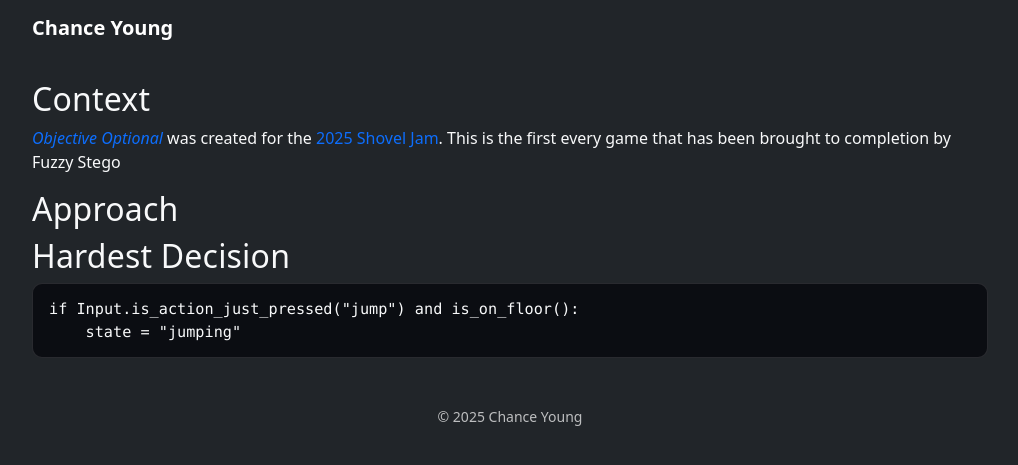
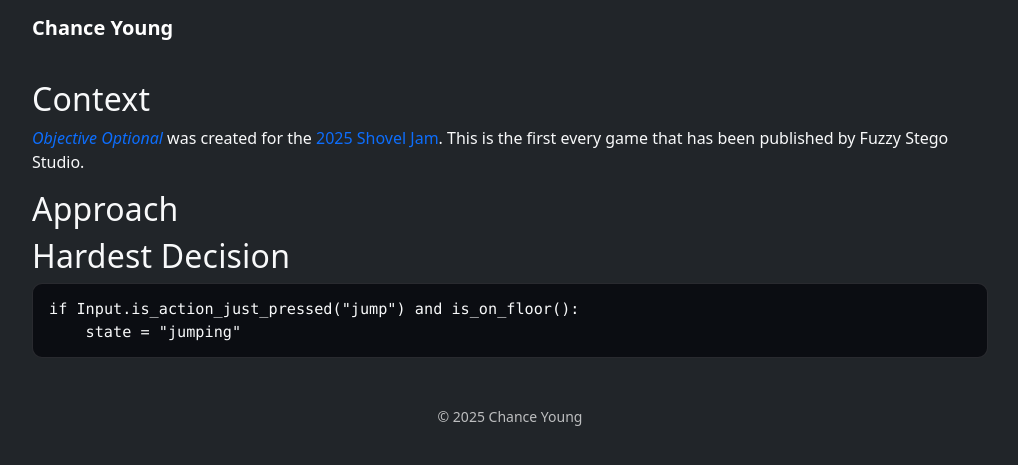
Before and after one commit to ChanceYoung/ChanceYoung.github.io, a Jekyll site: the page built from projects/objectiveoptional.md, in a window 1280 px wide. Shown: the top 465 px of the page, without its empty margins (130-1148 px from the left). Built offline with Jekyll 4.4.1, drawn with Linux system fonts in a browser that asks for light colours.

Commit message:
projects/objectiveoptional.md updated from https://stackedit.io/

```diff
--- a/projects/objectiveoptional.md
+++ b/projects/objectiveoptional.md
@@ -9,7 +9,7 @@ featured: true     # appears on the home page grid
 ---
 
 ## Context
-[*Objective Optional*](https://kiriyai.itch.io/objective-optional) was created for the [2025 Shovel Jam](https://itch.io/jam/shovel-jam-2025).  This is the first every game that has been brought to completion by Fuzzy Stego
+[*Objective Optional*](https://kiriyai.itch.io/objective-optional) was created for the [2025 Shovel Jam](https://itch.io/jam/shovel-jam-2025).  This is the first every game that has been published by Fuzzy Stego Studio.
 
 ## Approach
 
```
Also changed, not shown: other parts of projects/objectiveoptional.md (+1 -1 lines).
